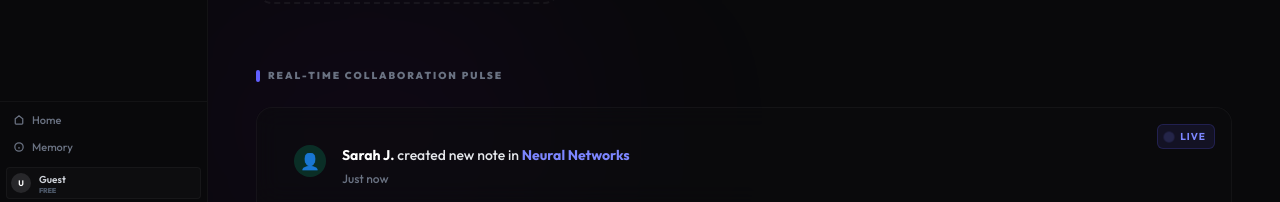
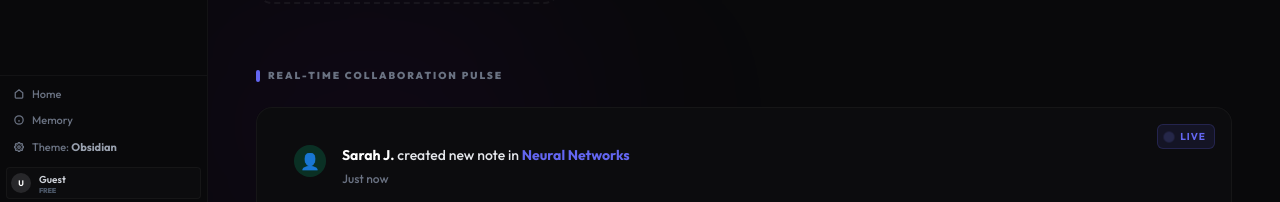
Before and after one commit to kalyan-1845/lexicon, a Next.js app in the folder frontend/: page /dashboard in a window 1280 px wide. Shown: the part 595-797 px from the top of the page. Built offline with nearby package versions, Linux system fonts and the light colour scheme.

Commit message:
feat(ui): implement multi-mode theme engine

```diff
--- a/frontend/src/app/globals.css
+++ b/frontend/src/app/globals.css
@@ -8,13 +8,73 @@
 }
 
 @layer base {
-  :root {
-    --background: #09090b;
-    --foreground: #fafafa;
+  :root, .theme-obsidian {
+    --theme-bg: #09090b;
+    --theme-surface: #0c0c0e;
+    --theme-accent: #6366f1;
+    --theme-accent-rgb: 99, 102, 241;
+    --theme-border: rgba(255, 255, 255, 0.04);
+  }
+
+  .theme-cyberpunk {
+    --theme-bg: #030303;
+    --theme-surface: #12001c;
+    --theme-accent: #ff007f;
+    --theme-accent-rgb: 255, 0, 127;
+    --theme-border: rgba(255, 0, 127, 0.1);
+  }
+
+  .theme-emerald {
+    --theme-bg: #020b05;
+    --theme-surface: #05140b;
+    --theme-accent: #10b981;
+    --theme-accent-rgb: 16, 185, 129;
+    --theme-border: rgba(16, 185, 129, 0.08);
+  }
+
+  .theme-abyss {
+    --theme-bg: #020712;
+    --theme-surface: #050d22;
+    --theme-accent: #00d2ff;
+    --theme-accent-rgb: 0, 210, 255;
+    --theme-border: rgba(0, 210, 255, 0.08);
+  }
+
+  body, aside, .bg-\[\#09090b\], .bg-\[\#09090b\]\/80 {
+    background-color: var(--theme-bg) !important;
+    border-color: var(--theme-border) !important;
+    transition: background-color 0.4s cubic-bezier(0.4, 0, 0.2, 1), border-color 0.4s ease;
+  }
+
+  .bg-\[\#0c0c0e\]\/80, .bg-\[\#0c0c0e\]\/50, .bg-white\/\[0\.01\], .bg-white\/\[0\.02\] {
+    background-color: var(--theme-surface) !important;
+    border-color: var(--theme-border) !important;
+    transition: background-color 0.4s cubic-bezier(0.4, 0, 0.2, 1), border-color 0.4s ease;
+  }
+
+  .text-indigo-400, .text-indigo-500, .text-purple-400 {
+    color: var(--theme-accent) !important;
+    transition: color 0.4s ease;
+  }
+
+  .bg-indigo-500\/10, .bg-purple-500\/20, .bg-indigo-500\/5, .bg-indigo-500\/10 {
+    background-color: rgba(var(--theme-accent-rgb), 0.1) !important;
+    border-color: rgba(var(--theme-accent-rgb), 0.2) !important;
+    transition: background-color 0.4s ease, border-color 0.4s ease;
+  }
+
+  .border-indigo-500\/20, .border-indigo-500\/10 {
+    border-color: rgba(var(--theme-accent-rgb), 0.2) !important;
+    transition: border-color 0.4s ease;
+  }
+
+  .bg-indigo-500 {
+    background-color: var(--theme-accent) !important;
+    transition: background-color 0.4s ease;
   }
 
   body {
-    @apply bg-[#09090b] text-[#fafafa] selection:bg-indigo-500/20 antialiased;
+    @apply selection:bg-indigo-500/20 antialiased;
   }
 
   /* Custom Scrollbar - High Density Expert Styling */
--- a/frontend/src/components/Sidebar.tsx
+++ b/frontend/src/components/Sidebar.tsx
@@ -3,6 +3,7 @@ import { useState } from "react";
 import Link from "next/link";
 import MemoryModal from "@/components/MemoryModal";
 import Logo from "@/components/Logo";
+import ThemeSwitcher from "@/components/ThemeSwitcher";
 
 type SidebarProps = {
   workspaces: { name: string; collectionId: string | null }[];
@@ -115,6 +116,8 @@ export default function Sidebar({
             Memory
           </button>
 
+          <ThemeSwitcher />
+
           <div className="mt-2 p-1 rounded bg-white/[0.02] border border-white/[0.04] flex items-center gap-2 cursor-pointer hover:bg-white/[0.04] transition-all">
             <div className="w-5 h-5 rounded-full bg-gray-800 flex items-center justify-center text-[8px] font-bold">U</div>
             <div className="flex flex-col overflow-hidden">
--- /dev/null
+++ b/frontend/src/components/ThemeSwitcher.tsx
@@ -0,0 +1,80 @@
+"use client";
+import { useState, useEffect } from "react";
+
+type Theme = "obsidian" | "cyberpunk" | "emerald" | "abyss";
+
+export default function ThemeSwitcher() {
+  const [theme, setTheme] = useState<Theme>("obsidian");
+  const [isOpen, setIsOpen] = useState(false);
+
+  useEffect(() => {
+    const savedTheme = localStorage.getItem("lexicon-theme") as Theme;
+    if (savedTheme) {
+      applyTheme(savedTheme);
+    }
+  }, []);
+
+  const applyTheme = (newTheme: Theme) => {
+    const root = document.documentElement;
+    root.classList.remove("theme-obsidian", "theme-cyberpunk", "theme-emerald", "theme-abyss");
+    if (newTheme !== "obsidian") {
+      root.classList.add(`theme-${newTheme}`);
+    }
+    setTheme(newTheme);
+    localStorage.setItem("lexicon-theme", newTheme);
+  };
+
+  const themes: { id: Theme; name: string; color: string; accent: string }[] = [
+    { id: "obsidian", name: "Obsidian", color: "bg-[#09090b]", accent: "bg-indigo-500" },
+    { id: "cyberpunk", name: "Cyberpunk", color: "bg-[#0c0012]", accent: "bg-[#ff007f]" },
+    { id: "emerald", name: "Emerald", color: "bg-[#020b05]", accent: "bg-emerald-500" },
+    { id: "abyss", name: "Abyss", color: "bg-[#020712]", accent: "bg-[#00d2ff]" },
+  ];
+
+  return (
+    <div className="relative">
+      <button
+        onClick={() => setIsOpen(!isOpen)}
+        className="flex items-center gap-2 w-full px-2 py-1 rounded text-[11px] font-medium text-gray-500 hover:text-white hover:bg-white/[0.03] transition-all"
+        title="Customize Theme"
+      >
+        <svg width="10" height="10" viewBox="0 0 24 24" fill="none" stroke="currentColor" strokeWidth="3" className="animate-spin-slow">
+          <path d="M12 15a3 3 0 1 0 0-6 3 3 0 0 0 0 6z"></path>
+          <path d="M19.4 15a1.65 1.65 0 0 0 .33 1.82l.06.06a2 2 0 1 1-2.83 2.83l-.06-.06a1.65 1.65 0 0 0-1.82-.33 1.65 1.65 0 0 0-1 1.51V21a2 2 0 0 1-4 0v-.09A1.65 1.65 0 0 0 9 19.4a1.65 1.65 0 0 0-1.82.33l-.06.06a2 2 0 1 1-2.83-2.83l.06-.06a1.65 1.65 0 0 0 .33-1.82 1.65 1.65 0 0 0-1.51-1H3a2 2 0 0 1 0-4h.09A1.65 1.65 0 0 0 4.6 9a1.65 1.65 0 0 0-.33-1.82l-.06-.06a2 2 0 1 1 2.83-2.83l.06.06a1.65 1.65 0 0 0 1.82.33H9a1.65 1.65 0 0 0 1-1.51V3a2 2 0 0 1 4 0v.09a1.65 1.65 0 0 0 1 1.51 1.65 1.65 0 0 0 1.82-.33l.06-.06a2 2 0 1 1 2.83 2.83l-.06.06a1.65 1.65 0 0 0-.33 1.82V9a1.65 1.65 0 0 0 1.51 1H21a2 2 0 0 1 0 4h-.09a1.65 1.65 0 0 0-1.51 1z"></path>
+        </svg>
+        <span>Theme: <span className="capitalize font-bold text-gray-400">{theme}</span></span>
+      </button>
+
+      {isOpen && (
+        <>
+          <div className="fixed inset-0 z-40" onClick={() => setIsOpen(false)} />
+          <div className="absolute bottom-full left-0 mb-2 w-44 bg-[#0c0c0e]/95 border border-white/[0.08] backdrop-blur-md rounded-xl p-2.5 shadow-2xl z-50 animate-in fade-in slide-in-from-bottom-2 duration-200">
+            <h4 className="text-[9px] font-black text-gray-500 uppercase tracking-widest mb-2 px-1">Select Interface Mode</h4>
+            <div className="space-y-1">
+              {themes.map((t) => (
+                <button
+                  key={t.id}
+                  onClick={() => {
+                    applyTheme(t.id);
+                    setIsOpen(false);
+                  }}
+                  className={`w-full flex items-center justify-between p-1.5 rounded-lg text-[10px] font-bold transition-all border ${
+                    theme === t.id
+                      ? "bg-white/[0.04] border-white/10 text-white"
+                      : "border-transparent text-gray-400 hover:text-white hover:bg-white/[0.02]"
+                  }`}
+                >
+                  <span className="capitalize">{t.name}</span>
+                  <div className="flex items-center gap-1">
+                    <span className={`w-2.5 h-2.5 rounded-full ${t.color} border border-white/10`} />
+                    <span className={`w-1.5 h-1.5 rounded-full ${t.accent}`} />
+                  </div>
+                </button>
+              ))}
+            </div>
+          </div>
+        </>
+      )}
+    </div>
+  );
+}
```
